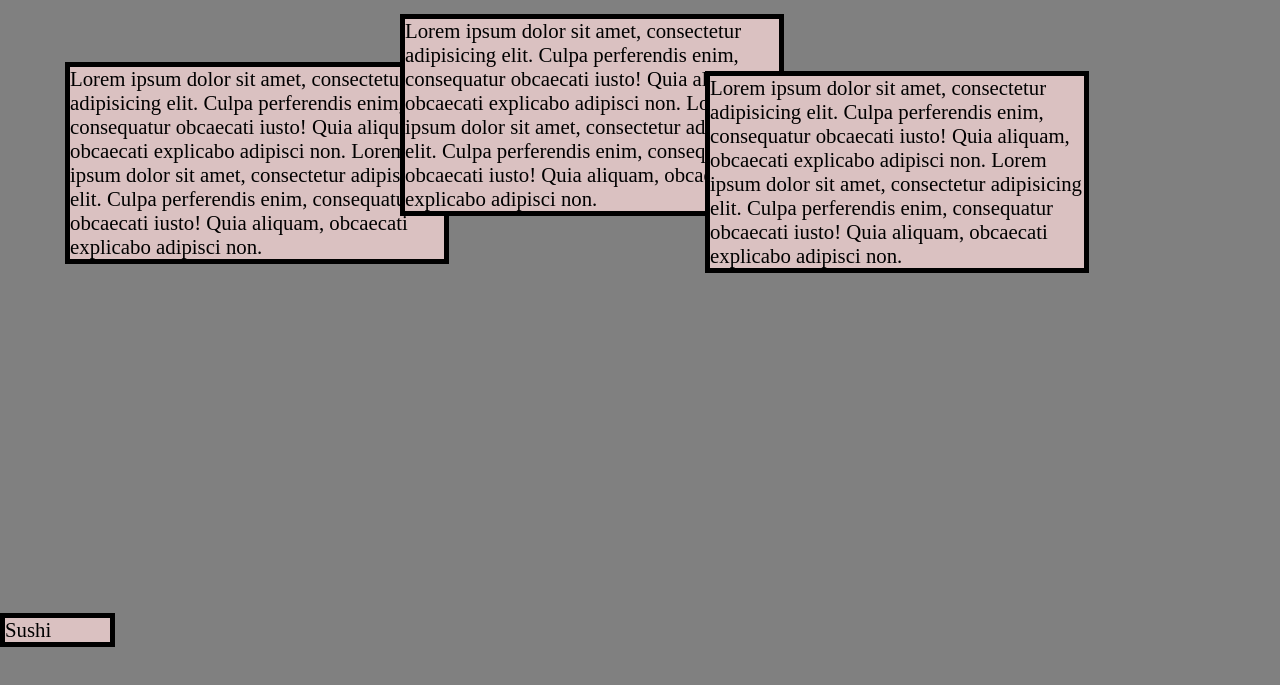
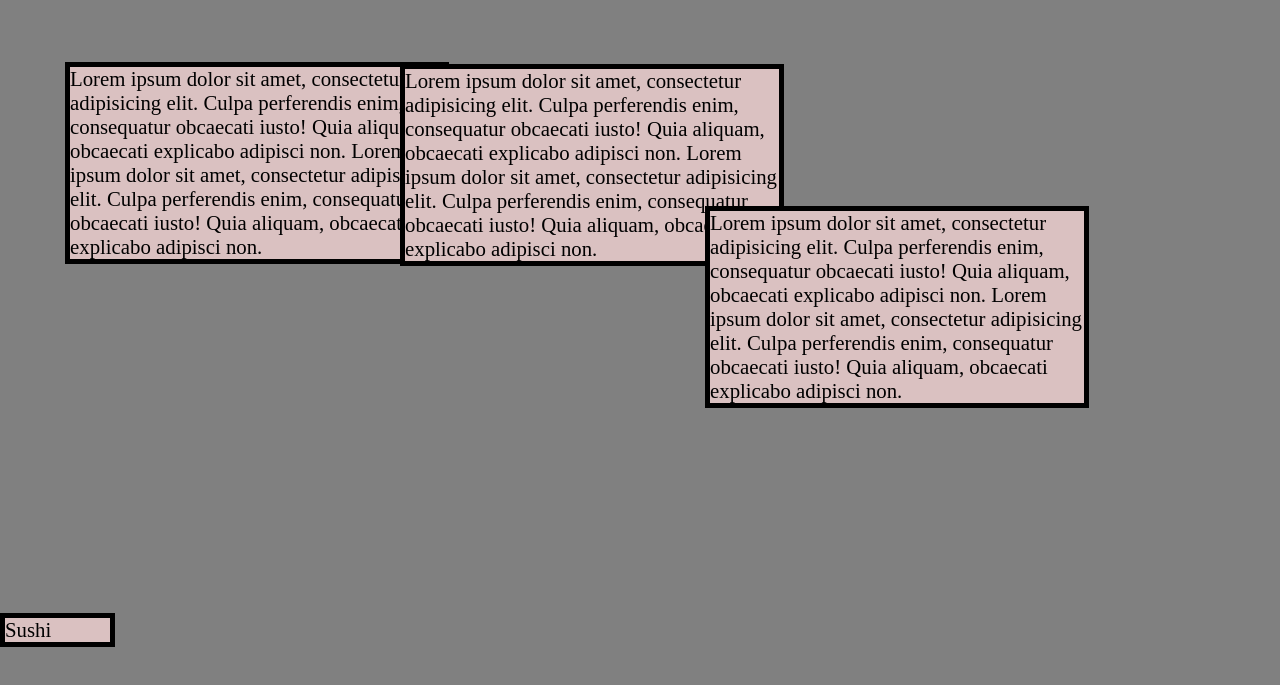
Before and after one commit to olaadebayo/Coursera-test-gh-pages, a website: page index.html in a window 1280 px wide. Shown: the part 39-724 px from the top of the page. Drawn offline with Linux system fonts and the light colour scheme.

Commit message:
git commit

```diff
--- a/index.html
+++ b/index.html
@@ -40,7 +40,7 @@ p {
 }
 #p2 {
 	position:relative;
-	top: -185px;
+	top: -135px;
 	left: 400px;
 	width: 300px;
 	height: 250px;
@@ -48,7 +48,7 @@ p {
 }
 #p3 {
 	position:relative;
-	top: -335px;
+	top: -200px;
 	left: 700px;
 	width: 300px;
 	height: 250px;
```
